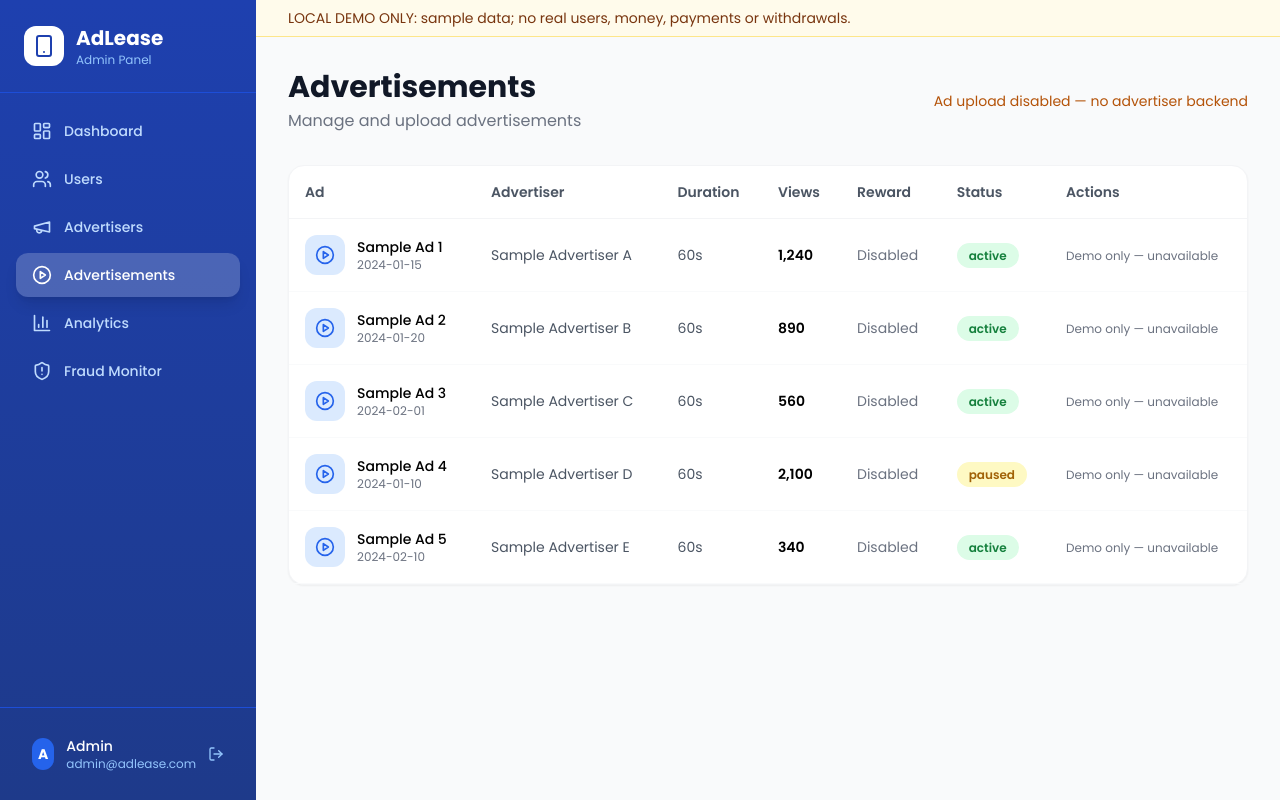
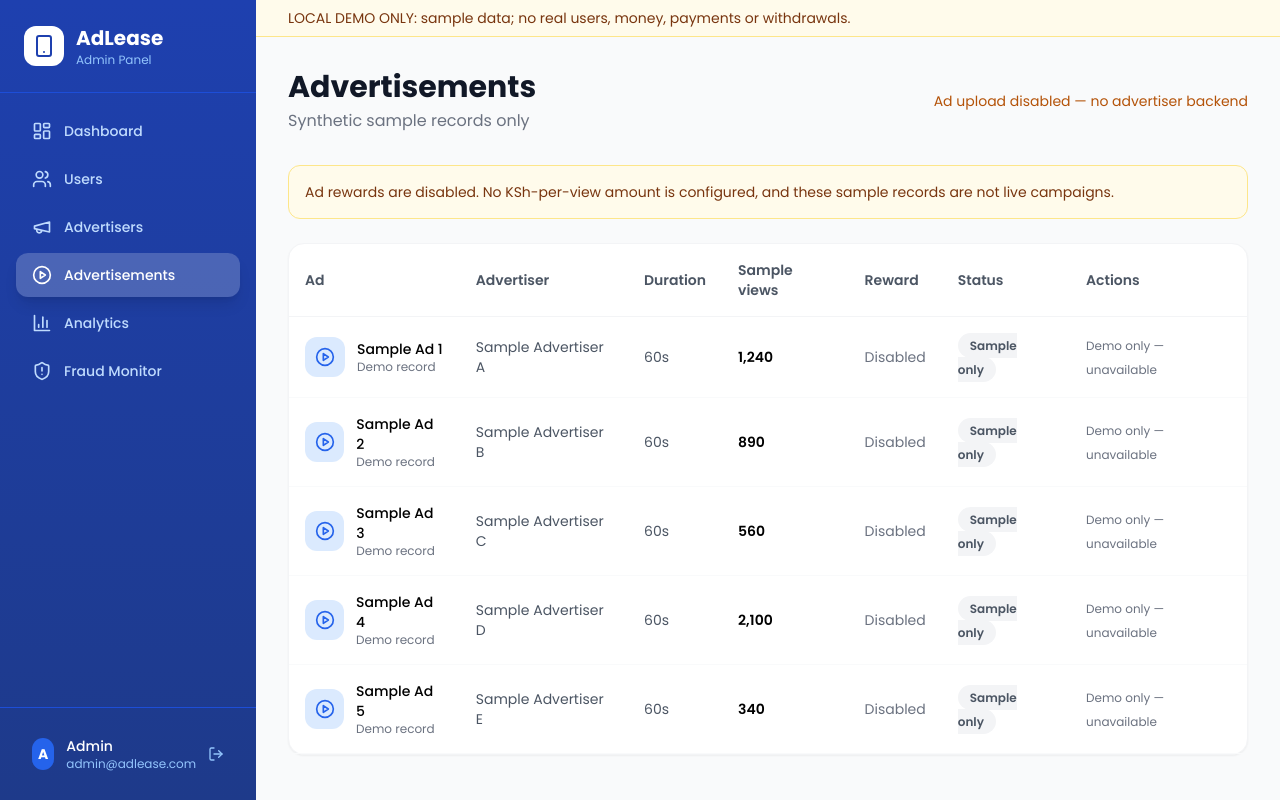
Before and after one commit to murithiian24-Avaru/Ian-Ndung-u-Muriithi, a React (Vite) app in the folder adlease/admin-dashboard/: page / in a window 1280 px wide. Both pictures are taken after a click on the button "Advertisements". Built offline with nearby package versions, Linux system fonts and the light colour scheme.

Commit message:
Remove inactive ad upload form and all sample reward rates

```diff
--- a/adlease/admin-dashboard/src/pages/AdsPage.jsx
+++ b/adlease/admin-dashboard/src/pages/AdsPage.jsx
@@ -1,53 +1,29 @@
-import React, { useState } from 'react'
-import { Upload, PlayCircle } from 'lucide-react'
+import React from 'react'
+import { PlayCircle } from 'lucide-react'
 
 const sampleAds = [
-  // Generic samples only: no real company has agreed to appear.
-  { id: 1, title: 'Sample Ad 1', advertiser: 'Sample Advertiser A', duration: 60, views: 1240, status: 'active', created: '2024-01-15' },
-  { id: 2, title: 'Sample Ad 2', advertiser: 'Sample Advertiser B', duration: 60, views: 890, status: 'active', created: '2024-01-20' },
-  { id: 3, title: 'Sample Ad 3', advertiser: 'Sample Advertiser C', duration: 60, views: 560, reward: 2.50, status: 'active', created: '2024-02-01' },
-  { id: 4, title: 'Sample Ad 4', advertiser: 'Sample Advertiser D', duration: 60, views: 2100, reward: 2.50, status: 'paused', created: '2024-01-10' },
-  { id: 5, title: 'Sample Ad 5', advertiser: 'Sample Advertiser E', duration: 60, views: 340, reward: 2.50, status: 'active', created: '2024-02-10' },
+  // Synthetic examples only; these are not live campaigns or advertiser data.
+  { id: 1, title: 'Sample Ad 1', advertiser: 'Sample Advertiser A', duration: 60, views: 1240 },
+  { id: 2, title: 'Sample Ad 2', advertiser: 'Sample Advertiser B', duration: 60, views: 890 },
+  { id: 3, title: 'Sample Ad 3', advertiser: 'Sample Advertiser C', duration: 60, views: 560 },
+  { id: 4, title: 'Sample Ad 4', advertiser: 'Sample Advertiser D', duration: 60, views: 2100 },
+  { id: 5, title: 'Sample Ad 5', advertiser: 'Sample Advertiser E', duration: 60, views: 340 },
 ]
 
 export default function AdsPage() {
-  const [showUpload, setShowUpload] = useState(false)
-
   return (
     <div className="p-8">
       <div className="flex items-center justify-between mb-8">
         <div>
           <h1 className="text-3xl font-bold text-gray-900">Advertisements</h1>
-          <p className="text-gray-500 mt-1">Manage and upload advertisements</p>
+          <p className="text-gray-500 mt-1">Synthetic sample records only</p>
         </div>
         <span className="text-sm text-amber-700">Ad upload disabled — no advertiser backend</span>
       </div>
 
-      {showUpload && (
-        <div className="bg-white rounded-2xl p-6 shadow-sm border border-gray-100 mb-6">
-          <h3 className="text-lg font-semibold mb-4">Upload New Advertisement</h3>
-          <div className="grid grid-cols-1 md:grid-cols-2 gap-4">
-            <input placeholder="Ad Title" className="px-4 py-2.5 rounded-xl border border-gray-200 focus:ring-2 focus:ring-blue-500 focus:outline-none" />
-            <select className="px-4 py-2.5 rounded-xl border border-gray-200 focus:ring-2 focus:ring-blue-500 focus:outline-none">
-              <option>Select Advertiser</option>
-              <option>Sample Advertiser A</option>
-              <option>Sample Advertiser B</option>
-              <option>Sample Advertiser C</option>
-            </select>
-            <p className="text-sm text-amber-700">Ad rewards are disabled. No KSh-per-view amount is configured.</p>
-            <input type="number" placeholder="Duration (seconds)" defaultValue={60} className="px-4 py-2.5 rounded-xl border border-gray-200 focus:ring-2 focus:ring-blue-500 focus:outline-none" />
-          </div>
-          <div className="mt-4 border-2 border-dashed border-gray-200 rounded-xl p-8 text-center">
-            <Upload className="w-10 h-10 text-gray-400 mx-auto mb-2" />
-            <p className="text-sm text-gray-500">Drop video file here or click to upload</p>
-            <p className="text-xs text-gray-400 mt-1">MP4, MOV up to 100MB</p>
-          </div>
-          <div className="flex gap-3 mt-4">
-            <button className="bg-blue-600 text-white px-6 py-2 rounded-xl hover:bg-blue-700 font-medium">Upload</button>
-            <button onClick={() => setShowUpload(false)} className="px-6 py-2 rounded-xl border border-gray-200 hover:bg-gray-50 font-medium">Cancel</button>
-          </div>
-        </div>
-      )}
+      <div role="note" className="mb-6 rounded-xl border border-amber-200 bg-amber-50 p-4 text-sm text-amber-900">
+        Ad rewards are disabled. No KSh-per-view amount is configured, and these sample records are not live campaigns.
+      </div>
 
       <div className="bg-white rounded-2xl shadow-sm border border-gray-100">
         <div className="overflow-x-auto">
@@ -57,7 +33,7 @@ export default function AdsPage() {
                 <th className="text-left p-4 text-sm font-semibold text-gray-600">Ad</th>
                 <th className="text-left p-4 text-sm font-semibold text-gray-600">Advertiser</th>
                 <th className="text-left p-4 text-sm font-semibold text-gray-600">Duration</th>
-                <th className="text-left p-4 text-sm font-semibold text-gray-600">Views</th>
+                <th className="text-left p-4 text-sm font-semibold text-gray-600">Sample views</th>
                 <th className="text-left p-4 text-sm font-semibold text-gray-600">Reward</th>
                 <th className="text-left p-4 text-sm font-semibold text-gray-600">Status</th>
                 <th className="text-left p-4 text-sm font-semibold text-gray-600">Actions</th>
@@ -73,7 +49,7 @@ export default function AdsPage() {
                       </div>
                       <div>
                         <p className="font-medium text-sm">{ad.title}</p>
-                        <p className="text-xs text-gray-500">{ad.created}</p>
+                        <p className="text-xs text-gray-500">Demo record</p>
                       </div>
                     </div>
                   </td>
@@ -82,10 +58,8 @@ export default function AdsPage() {
                   <td className="p-4 text-sm font-semibold">{ad.views.toLocaleString()}</td>
                   <td className="p-4 text-sm text-gray-500">Disabled</td>
                   <td className="p-4">
-                    <span className={`px-3 py-1 rounded-full text-xs font-semibold ${
-                      ad.status === 'active' ? 'bg-green-100 text-green-700' : 'bg-yellow-100 text-yellow-700'
-                    }`}>
-                      {ad.status}
+                    <span className="px-3 py-1 rounded-full text-xs font-semibold bg-gray-100 text-gray-600">
+                      Sample only
                     </span>
                   </td>
                   <td className="p-4">
```
